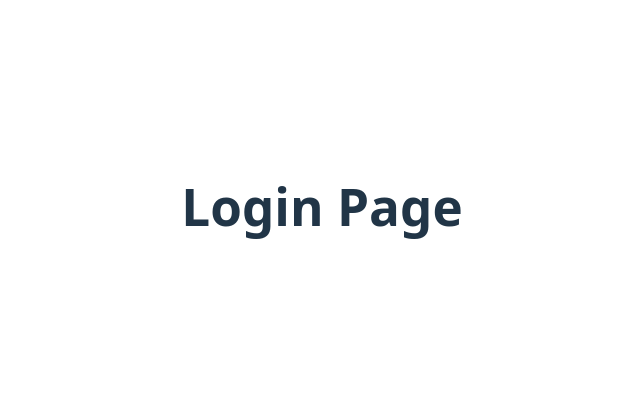
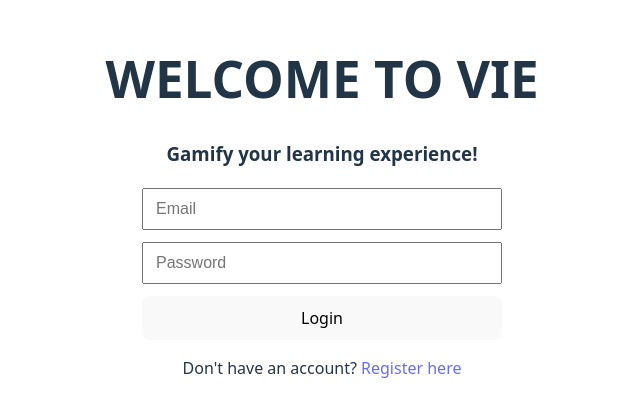
Before and after one commit to michaelbennieUFL/Team-Vie, a React (Vite) app in the folder client/: page /login in a window 1280 px wide. Shown: the part 194-610 px from the top of the page, without its empty margins (318-958 px from the left). Built offline with nearby package versions, Linux system fonts and the light colour scheme.

Commit message:
Added basic login page with redirect to dashboard & register

```diff
--- /dev/null
+++ b/client/src/pages/Login.css
@@ -0,0 +1,18 @@
+
+.login-form {
+    display: flex;
+    align-items: center;
+    flex-direction: column;
+    gap: 12px;
+    width: 360px;
+    max-width: 90%;
+    margin: 20px auto 0;
+}
+
+.login-form input, .login-form button {
+    display: block;
+    width: 100%;
+    padding: 10px 12px;
+    font-size: 16px;
+    box-sizing: border-box;
+}
--- a/client/src/pages/Login.tsx
+++ b/client/src/pages/Login.tsx
@@ -1,8 +1,49 @@
+import React, {useState} from 'react';
+import {useNavigate} from 'react-router-dom';
+import './Login.css';
+
 
 export default function Login() {
+    const [email, setEmail] = useState('');
+    const [password, setPassword] = useState('');
+    const navigate = useNavigate();
+
+    const handleLogin = (e: React.FormEvent) => {
+        e.preventDefault();
+        // TODO: Implement actual login logic here
+        // using temporary console log for now for testing
+        if (email === 'test@gmail.com' && password === 'test') {
+            navigate('/dashboard');
+        } else {
+            alert('Invalid credentials');
+        }
+    };
+
+    // apply css styles to login page ./pages/Login.css
     return(
-        <div>
-        <h1>Login Page</h1>
+        <div className='login-container'>
+        <h1>WELCOME TO VIE</h1>
+        <h3>Gamify your learning experience!</h3>
+        <form className='login-form' onSubmit={handleLogin}>
+            <input
+                type="email"
+                placeholder="Email"
+                value={email}
+                onChange={(e) => setEmail(e.target.value)}
+                required
+            />
+            <input
+                type="password"
+                placeholder="Password"
+                value={password}
+                onChange={(e) => setPassword(e.target.value)}
+                required
+            />
+            <button type="submit">Login</button>
+        </form>
+        <p>Don't have an account? <a href="/register">Register here</a></p>
+
+
         </div>
     )
 }
```
Also changed, not shown: client/src/pages/Register.tsx (line endings or trailing spaces).
